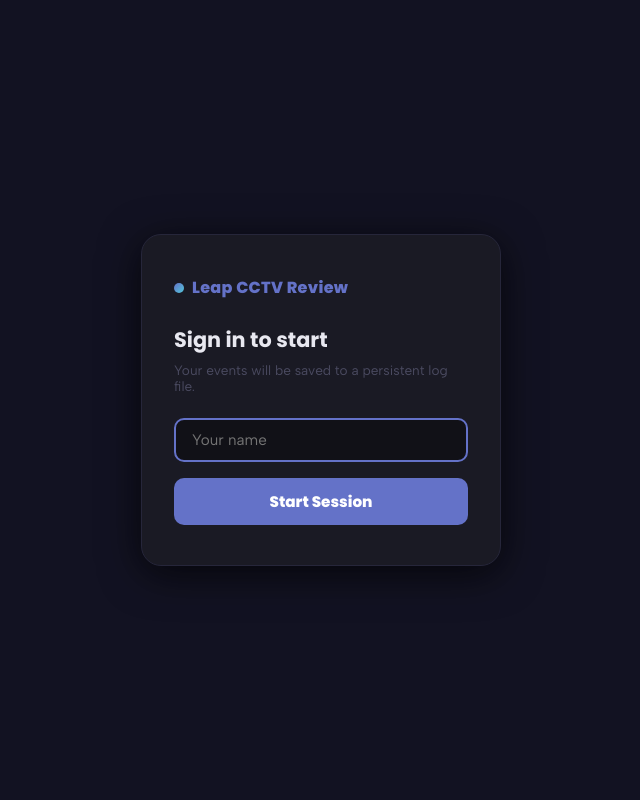
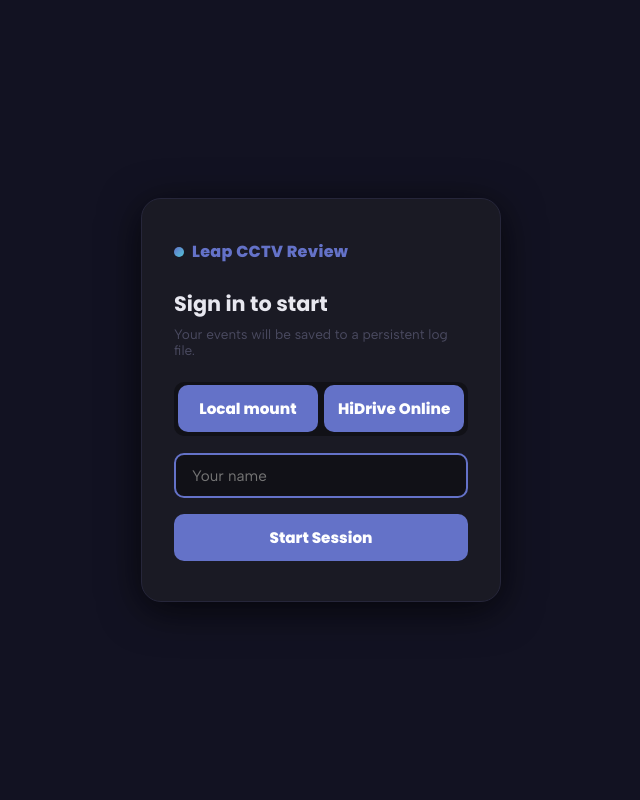
Before and after one commit to fdawes1/Slop, a Flask app: page / in a window 1280 px wide. Shown: the whole page, without its empty margins (319-959 px from the left). Run offline with Flask 3, Linux system fonts and the light colour scheme.

Commit message:
Add HiDrive Online source with local/remote toggle at startup
- Provider abstraction: LocalProvider and HiDriveProvider share the same
  interface; all routes delegate via _get_provider() using the cctv_sid cookie
- Modal source toggle: 'Local mount' / 'HiDrive Online' pill buttons;
  HiDrive shows username + password fields with inline error feedback
- HiDrive credentials validated at session creation (401/502 surfaced to UI)
- HiDrive sessions are in-memory only — credentials never written to disk;
  sessions expire on server restart and the modal re-prompts
- Video streaming proxied through Flask for HiDrive, preserving range requests
  so browser seeking and preloading work correctly
- Source preference persisted to localStorage so the toggle is pre-selected
  on next load
- Add requests>=2.31 to requirements.txt

Co-Authored-By: Claude Sonnet 4.6 <noreply@anthropic.com>

```diff
--- a/hidrive_cctv_monitoring/app.py
+++ b/hidrive_cctv_monitoring/app.py
@@ -6,14 +6,232 @@ import uuid
 from datetime import datetime
 from pathlib import Path
 
+import requests as req_lib
 from flask import Flask, request, jsonify, render_template, Response, send_file
 
 app = Flask(__name__)
 
-HIDRIVE_ROOT  = Path("/mnt/hidrive/public")
+HIDRIVE_API   = "https://api.hidrive.strato.com/2.1"
+HIDRIVE_ROOT  = "/public"
+LOCAL_ROOT    = Path("/mnt/hidrive/public")
 LOGS_DIR      = Path(__file__).parent / "logs"
 SESSIONS_FILE = Path(__file__).parent / "sessions.json"
 LOGS_DIR.mkdir(exist_ok=True)
+
+
+# ---------------------------------------------------------------------------
+# Providers
+# ---------------------------------------------------------------------------
+
+class LocalProvider:
+    def list_units(self):
+        if not LOCAL_ROOT.is_dir():
+            return []
+        return sorted(
+            d for d in os.listdir(LOCAL_ROOT)
+            if re.match(r"PikPak", d) and (LOCAL_ROOT / d).is_dir()
+        )
+
+    def list_dates(self, unit):
+        unit_path = LOCAL_ROOT / unit
+        if not unit_path.is_dir():
+            return []
+        dates = []
+        for year in sorted(os.listdir(unit_path)):
+            if not year.isdigit():
+                continue
+            year_path = unit_path / year
+            if not year_path.is_dir():
+                continue
+            for month in sorted(os.listdir(year_path)):
+                month_path = year_path / month
+                if not month_path.is_dir():
+                    continue
+                for day in sorted(os.listdir(month_path)):
+                    if (month_path / day).is_dir():
+                        dates.append(f"{year}-{month}-{day}")
+        return dates
+
+    def list_videos(self, unit, date):
+        parts = date.split("-")
+        if len(parts) != 3:
+            return []
+        year, month, day = parts
+        folder = self._safe(f"{unit}/{year}/{month}/{day}")
+        if not folder or not folder.is_dir():
+            return []
+        videos = []
+        for f in sorted(os.listdir(folder)):
+            if f.lower().endswith(".mp4"):
+                m = re.search(r"(\d{14})", f)
+                if m:
+                    ts = datetime.strptime(m.group(1), "%Y%m%d%H%M%S")
+                    videos.append({
+                        "filename": f,
+                        "label": ts.strftime("%H:%M:%S"),
+                        "path": f"{unit}/{year}/{month}/{day}/{f}",
+                        "start_iso": ts.isoformat(),
+                    })
+        return videos
+
+    def serve_video(self, video_path):
+        full_path = self._safe(video_path)
+        if not full_path or not full_path.exists():
+            return "Not found", 404
+
+        file_size    = full_path.stat().st_size
+        range_header = request.headers.get("Range")
+
+        if not range_header:
+            resp = send_file(full_path, mimetype="video/mp4", conditional=True)
+            resp.headers["Accept-Ranges"] = "bytes"
+            return resp
+
+        m = re.match(r"bytes=(\d+)-(\d*)", range_header)
+        if not m:
+            return "Bad range", 400
+
+        start  = int(m.group(1))
+        end    = int(m.group(2)) if m.group(2) else file_size - 1
+        end    = min(end, file_size - 1)
+        length = end - start + 1
+
+        def generate():
+            with open(full_path, "rb") as f:
+                f.seek(start)
+                remaining = length
+                while remaining > 0:
+                    chunk = f.read(min(65536, remaining))
+                    if not chunk:
+                        break
+                    remaining -= len(chunk)
+                    yield chunk
+
+        return Response(
+            generate(),
+            status=206,
+            headers={
+                "Content-Range":  f"bytes {start}-{end}/{file_size}",
+                "Accept-Ranges":  "bytes",
+                "Content-Length": str(length),
+                "Content-Type":   "video/mp4",
+            },
+        )
+
+    def _safe(self, rel):
+        resolved = (LOCAL_ROOT / rel).resolve()
+        if not str(resolved).startswith(str(LOCAL_ROOT.resolve())):
+            return None
+        return resolved
+
+
+class HiDriveProvider:
+    def __init__(self, username, password, root=HIDRIVE_ROOT):
+        self.auth = (username, password)
+        self.root = root.rstrip("/")
+
+    def _dir(self, path, **params):
+        r = req_lib.get(
+            f"{HIDRIVE_API}/dir",
+            auth=self.auth,
+            params={"path": path, **params},
+            timeout=15,
+        )
+        r.raise_for_status()
+        return r.json()
+
+    def list_units(self):
+        data = self._dir(self.root, fields="members.name,members.type")
+        return sorted(
+            m["name"] for m in data.get("members", [])
+            if m["type"] == "dir" and re.match(r"PikPak", m["name"])
+        )
+
+    def list_dates(self, unit):
+        dates = []
+        unit_path = f"{self.root}/{unit}"
+        try:
+            years = self._dir(unit_path, fields="members.name,members.type").get("members", [])
+        except Exception:
+            return []
+        for yr in years:
+            if yr["type"] != "dir" or not yr["name"].isdigit():
+                continue
+            year_path = f"{unit_path}/{yr['name']}"
+            try:
+                months = self._dir(year_path, fields="members.name,members.type").get("members", [])
+            except Exception:
+                continue
+            for mo in months:
+                if mo["type"] != "dir":
+                    continue
+                month_path = f"{year_path}/{mo['name']}"
+                try:
+                    days = self._dir(month_path, fields="members.name,members.type").get("members", [])
+                except Exception:
+                    continue
+                for day in days:
+                    if day["type"] == "dir":
+                        dates.append(f"{yr['name']}-{mo['name']}-{day['name']}")
+        return sorted(dates)
+
+    def list_videos(self, unit, date):
+        parts = date.split("-")
+        if len(parts) != 3:
+            return []
+        year, month, day = parts
+        path = f"{self.root}/{unit}/{year}/{month}/{day}"
+        try:
+            data = self._dir(path, fields="members.name,members.type")
+        except Exception:
+            return []
+        videos = []
+        for m in sorted(data.get("members", []), key=lambda x: x["name"]):
+            if not m["name"].lower().endswith(".mp4"):
+                continue
+            ts_m = re.search(r"(\d{14})", m["name"])
+            if ts_m:
+                ts = datetime.strptime(ts_m.group(1), "%Y%m%d%H%M%S")
+                videos.append({
+                    "filename": m["name"],
+                    "label":    ts.strftime("%H:%M:%S"),
+                    "path":     f"{unit}/{year}/{month}/{day}/{m['name']}",
+                    "start_iso": ts.isoformat(),
+                })
+        return videos
+
+    def serve_video(self, video_path):
+        path = f"{self.root}/{video_path}"
+        hd_headers = {}
+        range_header = request.headers.get("Range")
+        if range_header:
+            hd_headers["Range"] = range_header
+        try:
+            r = req_lib.get(
+                f"{HIDRIVE_API}/file",
+                auth=self.auth,
+                params={"path": path},
+                headers=hd_headers,
+                stream=True,
+                timeout=30,
+            )
+            r.raise_for_status()
+        except Exception:
+            return "Failed to fetch from HiDrive", 502
+
+        def generate():
+            for chunk in r.iter_content(65536):
+                yield chunk
+
+        resp_headers = {
+            "Content-Type":  r.headers.get("Content-Type", "video/mp4"),
+            "Accept-Ranges": "bytes",
+        }
+        for h in ("Content-Range", "Content-Length"):
+            if h in r.headers:
+                resp_headers[h] = r.headers[h]
+
+        return Response(generate(), status=r.status_code, headers=resp_headers)
 
 
 # ---------------------------------------------------------------------------
@@ -29,21 +247,21 @@ def _load_sessions() -> dict:
     return {}
 
 def _save_sessions():
-    SESSIONS_FILE.write_text(json.dumps(_sessions, indent=2))
+    # Never persist HiDrive sessions — credentials must not land on disk
+    to_save = {sid: s for sid, s in _sessions.items() if s.get("source", "local") == "local"}
+    SESSIONS_FILE.write_text(json.dumps(to_save, indent=2))
 
-_sessions = _load_sessions()  # session_id -> {operator, log_path}
+_sessions  = _load_sessions()
+_providers = {}
+
+# Reconstruct providers for persisted local sessions
+for _sid in list(_sessions.keys()):
+    _providers[_sid] = LocalProvider()
 
 
 # ---------------------------------------------------------------------------
 # Helpers
 # ---------------------------------------------------------------------------
-
-def _safe_path(rel):
-    """Resolve and verify path stays within HIDRIVE_ROOT."""
-    resolved = (HIDRIVE_ROOT / rel).resolve()
-    if not str(resolved).startswith(str(HIDRIVE_ROOT.resolve())):
-        return None
-    return resolved
 
 def _ppx_from_unit(unit):
     m = re.search(r"\d+", unit)
@@ -52,6 +270,12 @@ def _ppx_from_unit(unit):
 def _operator_log_path(operator: str) -> Path:
     safe = re.sub(r"[^\w\-]", "_", operator.strip())
     return LOGS_DIR / f"{safe}.csv"
+
+def _get_provider():
+    sid = request.cookies.get("cctv_sid")
+    if sid and sid in _providers:
+        return _providers[sid]
+    return LocalProvider()
 
 
 # ---------------------------------------------------------------------------
@@ -69,109 +293,35 @@ def index():
 
 @app.route("/api/units")
 def api_units():
-    if not HIDRIVE_ROOT.is_dir():
+    try:
+        return jsonify(_get_provider().list_units())
+    except Exception:
         return jsonify([])
-    units = [
-        d for d in sorted(os.listdir(HIDRIVE_ROOT))
-        if re.match(r"PikPak", d) and (HIDRIVE_ROOT / d).is_dir()
-    ]
-    return jsonify(units)
 
 
 @app.route("/api/units/<unit>/dates")
 def api_dates(unit):
-    unit_path = HIDRIVE_ROOT / unit
-    if not unit_path.is_dir():
+    try:
+        return jsonify(_get_provider().list_dates(unit))
+    except Exception:
         return jsonify([])
-    dates = []
-    for year in sorted(os.listdir(unit_path)):
-        if not year.isdigit():
-            continue
-        year_path = unit_path / year
-        if not year_path.is_dir():
-            continue
-        for month in sorted(os.listdir(year_path)):
-            month_path = year_path / month
-            if not month_path.is_dir():
-                continue
-            for day in sorted(os.listdir(month_path)):
-                if (month_path / day).is_dir():
-                    dates.append(f"{year}-{month}-{day}")
-    return jsonify(dates)
 
 
 @app.route("/api/units/<unit>/dates/<date>/videos")
 def api_videos(unit, date):
-    parts = date.split("-")
-    if len(parts) != 3:
+    try:
+        return jsonify(_get_provider().list_videos(unit, date))
+    except Exception:
         return jsonify([])
-    year, month, day = parts
-    folder = _safe_path(f"{unit}/{year}/{month}/{day}")
-    if not folder or not folder.is_dir():
-        return jsonify([])
-    videos = []
-    for f in sorted(os.listdir(folder)):
-        if f.lower().endswith(".mp4"):
-            m = re.search(r"(\d{14})", f)
-            if m:
-                ts = datetime.strptime(m.group(1), "%Y%m%d%H%M%S")
-                videos.append({
-                    "filename": f,
-                    "label": ts.strftime("%H:%M:%S"),
-                    "path": f"{unit}/{year}/{month}/{day}/{f}",
-                    "start_iso": ts.isoformat(),
-                })
-    return jsonify(videos)
 
 
 # ---------------------------------------------------------------------------
-# Video streaming — range requests required for browser seeking/preloading
+# Video streaming
 # ---------------------------------------------------------------------------
 
 @app.route("/video/<path:video_path>")
 def serve_video(video_path):
-    full_path = _safe_path(video_path)
-    if not full_path or not full_path.exists():
-        return "Not found", 404
-
-    file_size    = full_path.stat().st_size
-    range_header = request.headers.get("Range")
-
-    if not range_header:
-        resp = send_file(full_path, mimetype="video/mp4", conditional=True)
-        resp.headers["Accept-Ranges"] = "bytes"
-        return resp
-
-    m = re.match(r"bytes=(\d+)-(\d*)", range_header)
-    if not m:
-        return "Bad range", 400
-
-    start  = int(m.group(1))
-    end    = int(m.group(2)) if m.group(2) else file_size - 1
-    end    = min(end, file_size - 1)
-    length = end - start + 1
-
-    def generate():
-        with open(full_path, "rb") as f:
-            f.seek(start)
-            remaining = length
-            while remaining > 0:
-                chunk = f.read(min(65536, remaining))
-                if not chunk:
-                    break
-                remaining -= len(chunk)
-                yield chunk
-
-    return Response(
-        generate(),
-        status=206,
-        headers={
-            "Content-Range": f"bytes {start}-{end}/{file_size}",
-            "Accept-Ranges": "bytes",
-            "Content-Length": str(length),
-            "Content-Type": "video/mp4",
-        },
-    )
+    return _get_provider().serve_video(video_path)
 
 
 # ---------------------------------------------------------------------------
@@ -180,18 +330,37 @@ def serve_video(video_path):
 
 @app.route("/api/session", methods=["POST"])
 def create_session():
-    operator   = (request.json or {}).get("operator", "unknown").strip()
+    data       = request.json or {}
+    operator   = data.get("operator", "unknown").strip()
+    source     = data.get("source", "local")
     session_id = uuid.uuid4().hex[:10]
     log_path   = _operator_log_path(operator)
 
-    # Write header only when creating a fresh file
+    if source == "hidrive":
+        hd_user = data.get("hidrive_user", "").strip()
+        hd_pass = data.get("hidrive_pass", "")
+        hd_root = (data.get("hidrive_root") or HIDRIVE_ROOT).strip()
+        provider = HiDriveProvider(hd_user, hd_pass, hd_root)
+        try:
+            provider.list_units()  # validate credentials
+        except req_lib.exceptions.HTTPError as e:
+            code = e.response.status_code
+            if code in (401, 403):
+                return jsonify({"error": "Invalid HiDrive credentials"}), 401
+            return jsonify({"error": f"HiDrive error {code}"}), 502
+        except Exception as e:
+            return jsonify({"error": f"HiDrive connection failed: {e}"}), 502
+        _providers[session_id] = provider
+    else:
+        _providers[session_id] = LocalProvider()
+
     if not log_path.exists() or log_path.stat().st_size == 0:
         with open(log_path, "w", newline="") as f:
             csv.writer(f).writerow(["PPX", "Date", "Time", "Index", "Status", "Product", "Operator"])
 
-    _sessions[session_id] = {"operator": operator, "log_path": str(log_path)}
+    _sessions[session_id] = {"operator": operator, "log_path": str(log_path), "source": source}
     _save_sessions()
-    return jsonify({"session_id": session_id})
+    return jsonify({"session_id": session_id, "source": source})
 
 
 @app.route("/api/session/<session_id>/verify")
@@ -199,7 +368,10 @@ def verify_session(session_id):
     sess = _sessions.get(session_id)
     if not sess:
         return jsonify({"valid": False}), 404
-    return jsonify({"valid": True, "operator": sess["operator"]})
+    # HiDrive sessions aren't persisted, so they die on server restart
+    if sess.get("source") == "hidrive" and session_id not in _providers:
+        return jsonify({"valid": False}), 404
+    return jsonify({"valid": True, "operator": sess["operator"], "source": sess.get("source", "local")})
 
 
 @app.route("/api/log", methods=["POST"])
@@ -240,7 +412,6 @@ def undo_event():
         return jsonify({"removed": False})
 
     lines = p.read_bytes().splitlines(keepends=True)
-    # Keep the header; remove the last data row if one exists
     if len(lines) <= 1:
         return jsonify({"removed": False})
 
--- a/hidrive_cctv_monitoring/requirements.txt
+++ b/hidrive_cctv_monitoring/requirements.txt
@@ -1 +1,2 @@
 flask>=3.0
+requests>=2.31
--- a/hidrive_cctv_monitoring/templates/index.html
+++ b/hidrive_cctv_monitoring/templates/index.html
@@ -109,6 +109,36 @@
       transition: border-color var(--transition);
     }
     .modal-box input:focus { border-color: var(--accent); }
+    .source-toggle {
+      display: flex; gap: 0.35rem;
+      background: var(--bg-base);
+      padding: 0.22rem;
+      border-radius: var(--radius);
+      margin-bottom: 1.1rem;
+    }
+    .src-btn {
+      flex: 1; padding: 0.42rem 0;
+      background: transparent; border: none;
+      border-radius: calc(var(--radius) - 3px);
+      font-family: 'Poppins', sans-serif;
+      font-size: 0.78rem; font-weight: 700;
+      color: var(--text-3); cursor: pointer;
+      transition: background var(--transition), color var(--transition);
+    }
+    .src-btn.active { background: var(--accent); color: #fff; }
+    .src-btn:not(.active):hover { color: var(--accent); }
+
+    #hidrive-fields { display: none; }
+
+    .modal-error {
+      margin-top: 0.7rem;
+      padding: 0.45rem 0.75rem;
+      background: rgba(220,38,38,0.08);
+      border: 1px solid rgba(220,38,38,0.25);
+      border-radius: var(--radius);
+      font-size: 0.8rem; color: #dc2626; display: none;
+    }
+
     .modal-box button {
       width: 100%; padding: 0.75rem;
       background: var(--accent); color: #fff;
@@ -119,6 +149,7 @@
     }
     .modal-box button:hover  { background: var(--accent-h); }
     .modal-box button:active { transform: scale(0.97); }
+    .modal-box button:disabled { opacity: 0.6; cursor: default; }
 
     /* ── Header ──────────────────────────────────────────────────── */
     header {
@@ -431,8 +462,20 @@
     </div>
     <h2>Sign in to start</h2>
     <p>Your events will be saved to a persistent log file.</p>
+
+    <div class="source-toggle">
+      <button class="src-btn active" id="src-local"    onclick="setSource('local')">Local mount</button>
+      <button class="src-btn"        id="src-hidrive"  onclick="setSource('hidrive')">HiDrive Online</button>
+    </div>
+
+    <div id="hidrive-fields">
+      <input id="hd-user" type="text"     placeholder="HiDrive username">
+      <input id="hd-pass" type="password" placeholder="HiDrive password">
+    </div>
+
     <input id="operator-input" type="text" placeholder="Your name" autofocus>
-    <button onclick="startSession()">Start Session</button>
+    <button id="modal-start-btn" onclick="startSession()">Start Session</button>
+    <div id="modal-error" class="modal-error"></div>
   </div>
 </div>
 
@@ -530,8 +573,9 @@
 
 <script>
 // ── State ──────────────────────────────────────────────────────────────────
-let sessionId   = null;
-let operator    = null;
+let sessionId    = null;
+let operator     = null;
+let currentSource = 'local';
 let unitVideos  = [];
 let currentIdx  = -1;
 let currentUnit = null;
@@ -609,9 +653,13 @@ function clearPersistedSession() {
 
 // ── Session restore on page load ───────────────────────────────────────────
 window.addEventListener('DOMContentLoaded', async () => {
+  // Restore source toggle preference
+  const savedSource = localStorage.getItem('cctv_source') || 'local';
+  setSource(savedSource);
+
   // Try localStorage first, fall back to cookies
-  let storedId  = null;
-  let storedOp  = null;
+  let storedId = null;
+  let storedOp = null;
 
   try {
     const ls = JSON.parse(localStorage.getItem('cctv_session') || 'null');
@@ -629,10 +677,9 @@ window.addEventListener('DOMContentLoaded', async () => {
       const data = await res.json();
       if (data.valid) {
         sessionId = storedId;
-        operator  = data.operator;  // always trust the server's copy
+        operator  = data.operator;
         await activateApp();
 
-        // Restore last position if available
         try {
           const pos = JSON.parse(localStorage.getItem('cctv_pos') || 'null');
           if (pos && pos.unit) await restorePosition(pos);
@@ -640,11 +687,11 @@ window.addEventListener('DOMContentLoaded', async () => {
         return;
       }
     } catch (_) {}
-    // Session invalid (server restarted and sessions.json missing?) — clear stale data
+    // Session invalid — clear stale data (HiDrive sessions always land here after server restart)
     clearPersistedSession();
   }
 
-  // No valid session: show the modal, pre-fill operator name if cookie has it
+  // No valid session: show modal, pre-fill what we know
   if (storedOp) document.getElementById('operator-input').value = storedOp;
 });
 
@@ -663,19 +710,56 @@ async function restorePosition({ unit, date, videoIdx }) {
   if (videoIdx >= 0 && videoIdx < unitVideos.length) loadVideoAt(videoIdx);
 }
 
+// ── Source selection ───────────────────────────────────────────────────────
+function setSource(source) {
+  currentSource = source;
+  document.getElementById('src-local').classList.toggle('active', source === 'local');
+  document.getElementById('src-hidrive').classList.toggle('active', source === 'hidrive');
+  document.getElementById('hidrive-fields').style.display = source === 'hidrive' ? 'block' : 'none';
+  if (source === 'hidrive') {
+    document.getElementById('hd-user').focus();
+  } else {
+    document.getElementById('operator-input').focus();
+  }
+  localStorage.setItem('cctv_source', source);
+}
+
 // ── Session start (new login) ──────────────────────────────────────────────
 async function startSession() {
   const name = document.getElementById('operator-input').value.trim();
-  if (!name) return;
+  if (!name) { document.getElementById('operator-input').focus(); return; }
+
+  const body = { operator: name, source: currentSource };
+  if (currentSource === 'hidrive') {
+    body.hidrive_user = document.getElementById('hd-user').value.trim();
+    body.hidrive_pass = document.getElementById('hd-pass').value;
+    if (!body.hidrive_user) { document.getElementById('hd-user').focus(); return; }
+  }
+
+  const btn = document.getElementById('modal-start-btn');
+  const err = document.getElementById('modal-error');
+  btn.textContent = 'Connecting…';
+  btn.disabled    = true;
+  err.style.display = 'none';
 
   const res  = await fetch('/api/session', {
     method: 'POST',
     headers: { 'Content-Type': 'application/json' },
-    body: JSON.stringify({ operator: name }),
+    body: JSON.stringify(body),
   });
   const data = await res.json();
-  sessionId  = data.session_id;
-  operator   = name;
+
+  btn.textContent = 'Start Session';
+  btn.disabled    = false;
+
+  if (!res.ok) {
+    err.textContent   = data.error || 'Connection failed';
+    err.style.display = 'block';
+    return;
+  }
+
+  sessionId = data.session_id;
+  operator  = name;
   persistSession();
   await activateApp();
 }
```
